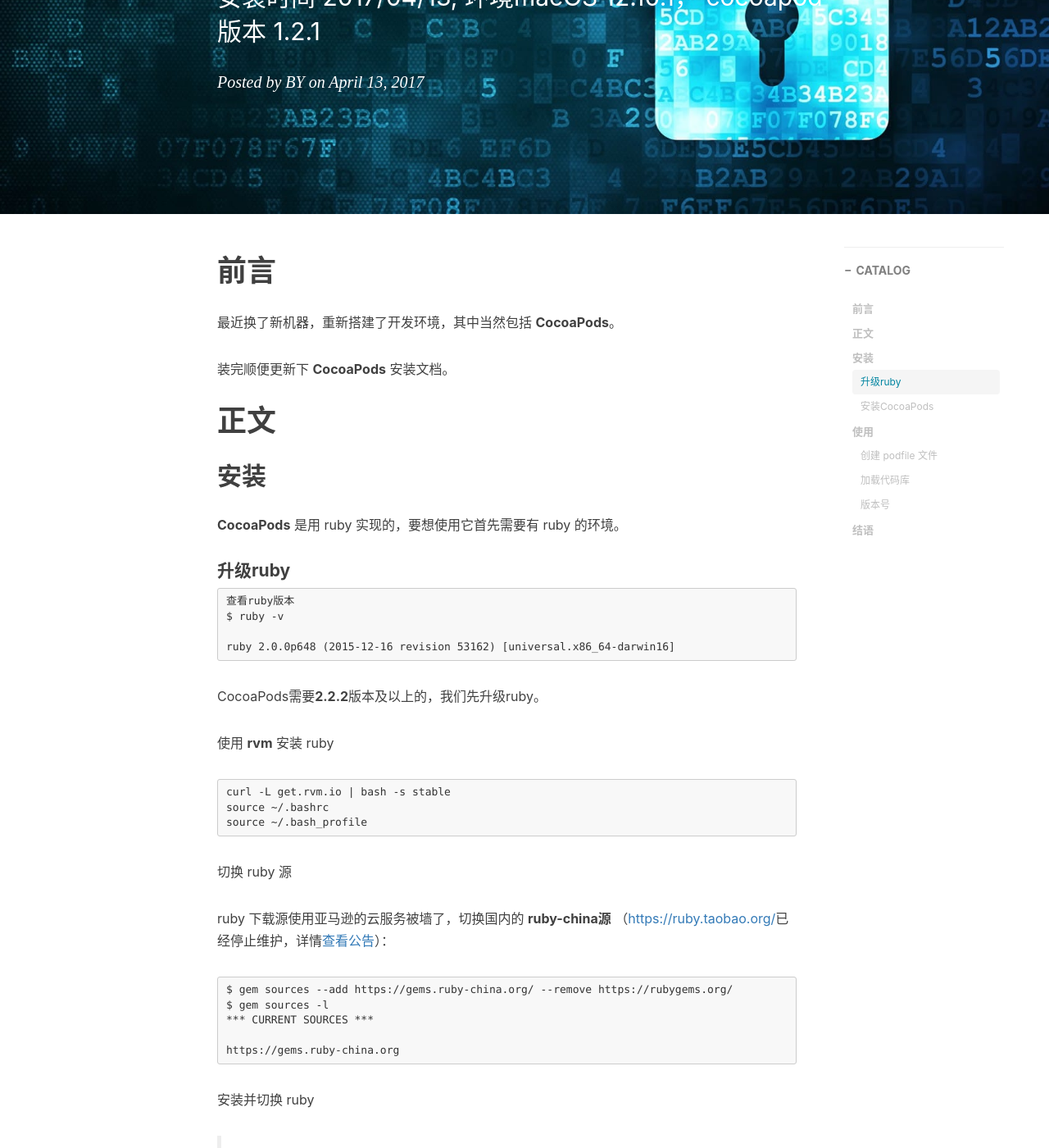
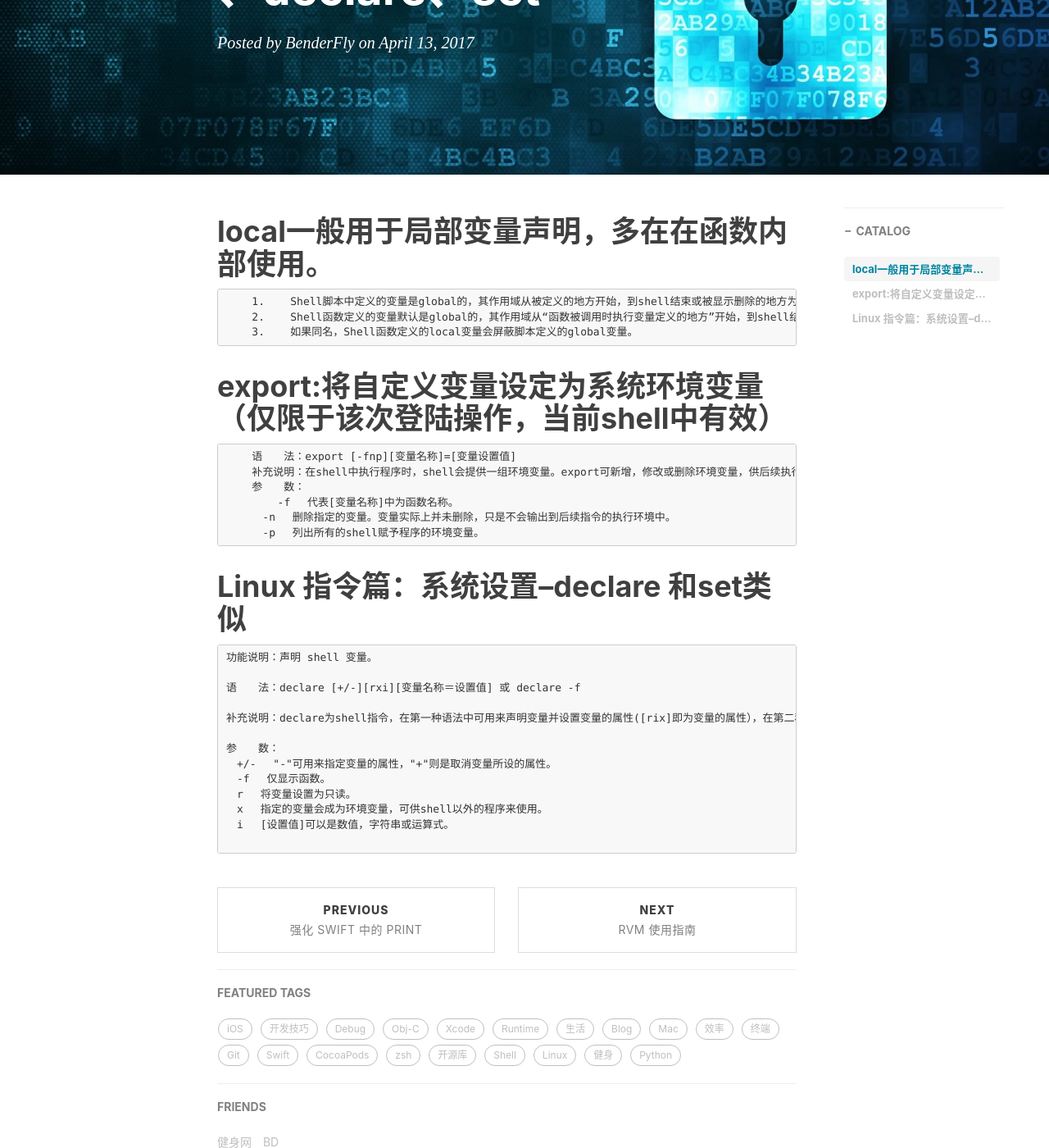
Before and after one commit to handerfly/handerfly.github.io, a Jekyll site: the page built from _posts/2019-04-02-shell变量-local-export-declare-set.md, in a window 1280 px wide and 1400 px high, scrolled down 304 px. Shown: the whole window at 82% size. Built offline with Jekyll 4.4.1, drawn with Linux system fonts in a browser that asks for light colours; nearby versions of some CDN libraries; comment, search, counter and statistics services are not loaded; some of the changed text lies outside the part shown.

Commit message:
Update 2019-04-02-shell变量-local-export-declare-set.md

````diff
--- a/_posts/2019-04-02-shell变量-local-export-declare-set.md
+++ b/_posts/2019-04-02-shell变量-local-export-declare-set.md
@@ -1,182 +1,46 @@
 ---
 layout:     post
-title:      CocoaPods 安装和使用
-subtitle:   安装时间 2017/04/13, 环境macOS 12.10.1， cocoapod版本 1.2.1
+title:      shell笔记-local、export用法 、declare、set
 date:       2017-04-13
-author:     BY
+author:     BenderFly
 header-img: img/post-bg-hacker.jpg
 catalog: true
-categories: 随便聊聊
+categories: Shell
 tags:
-    - iOS
-    - Xcode
-    - Cocopods
-    - ruby
+    - Shell
+    - Linux
 ---
 
-# 前言
+# local一般用于局部变量声明，多在在函数内部使用。
+```
+    1.    Shell脚本中定义的变量是global的，其作用域从被定义的地方开始，到shell结束或被显示删除的地方为止。
+    2.    Shell函数定义的变量默认是global的，其作用域从“函数被调用时执行变量定义的地方”开始，到shell结束或被显示删除处为止。函数定义的变量可以被显示定义成local的，其作用域局限于函数内。但请注意，函数的参数是local的。
+    3.    如果同名，Shell函数定义的local变量会屏蔽脚本定义的global变量。
+```
 
-最近换了新机器，重新搭建了开发环境，其中当然包括 **CocoaPods**。
+# export:将自定义变量设定为系统环境变量（仅限于该次登陆操作，当前shell中有效）
+```
+    语　　法：export [-fnp][变量名称]=[变量设置值]
+    补充说明：在shell中执行程序时，shell会提供一组环境变量。export可新增，修改或删除环境变量，供后续执行的程序使用。
+    参　　数：
+        -f 　代表[变量名称]中为函数名称。
+　    -n 　删除指定的变量。变量实际上并未删除，只是不会输出到后续指令的执行环境中。
+　    -p 　列出所有的shell赋予程序的环境变量。
+```
 
-装完顺便更新下 **CocoaPods** 安装文档。
+# Linux 指令篇：系统设置--declare  和set类似
+```
+功能说明：声明 shell 变量。
 
+语　　法：declare [+/-][rxi][变量名称＝设置值] 或 declare -f
 
-# 正文
+补充说明：declare为shell指令，在第一种语法中可用来声明变量并设置变量的属性([rix]即为变量的属性），在第二种语法中可用来显示shell函数。若不加上任何参数，则会显示全部的shell变量与函数(与执行set指令的效果相同)。
 
-
-## 安装
-
-**CocoaPods** 是用 ruby 实现的，要想使用它首先需要有 ruby 的环境。
-
-#### 升级ruby
-
-	查看ruby版本
-	$ ruby -v
-
-	ruby 2.0.0p648 (2015-12-16 revision 53162) [universal.x86_64-darwin16]
-
-CocoaPods需要**2.2.2**版本及以上的，我们先升级ruby。
-
-使用 **rvm** 安装 ruby
-
-	curl -L get.rvm.io | bash -s stable
-	source ~/.bashrc
-	source ~/.bash_profile
-
-切换 ruby 源
-
-ruby 下载源使用亚马逊的云服务被墙了，切换国内的 **ruby-china源** （<https://ruby.taobao.org/>已经停止维护，详情[查看公告](https://ruby.taobao.org/)）：
-
-	$ gem sources --add https://gems.ruby-china.org/ --remove https://rubygems.org/
-	$ gem sources -l
-	*** CURRENT SOURCES ***
-
-	https://gems.ruby-china.org
-
-安装并切换 ruby
-
-> 这里不建议安装最新的 2.4.0 版本，因为次版本的 ruby，在xcodebuild 自动打包时，会出现问题！ 所以退一步，安装 2.3.3版本~
-
-	rvm install 2.3.3 --disable-binary
-	rvm use 2.3.3 --default
-
-到此ruby升级完毕.
-
-有关RVM的使用可以看这篇 [RVM 使用指南](http://qiubaiying.github.io/2017/04/28/RVM-使用指南/)
-
-#### 安装CocoaPods
-
-1. 安装
-
-		sudo gem install -n /usr/local/bin cocoapods
-2. 升级版本库
-
-		pod setup
-
-	这里需要下载版本库（非常庞大），需要等很久
-
-		Receiving objects:  72% (865815/1197150), 150.07 MiB | 190.00 KiB/s
-
-	或者直接从其他装有cocoapod的电脑中拷贝`~/.cocoapods`到你的用户目录，然后再 `pod setup`会节省不少时间
-
-# 使用
-
-#### 创建 `podfile` 文件
-
-绝大多数人创建`podfile`都是用 `vim Podfile` 命令
-
-其实pod 已经提供了创建 `podfile` 文件的命令，在工程目录下
-
-	pod init
-
-将会自动生成 `podfile` 文件，并且为你写好了格式，稍做修改就能使用
+参　　数：
+　+/- 　"-"可用来指定变量的属性，"+"则是取消变量所设的属性。
+　-f 　仅显示函数。
+　r 　将变量设置为只读。
+　x 　指定的变量会成为环境变量，可供shell以外的程序来使用。
+　i 　[设置值]可以是数值，字符串或运算式。
 
 ```
-# Uncomment the next line to define a global platform for your project
-# platform :ios, '9.0'
-
-target 'projectName' do
-  # Comment the next line if you're not using Swift and don't want to use dynamic frameworks
-  use_frameworks!
-
-  # Pods for projectName
-
-  target 'projectNameTests' do
-    inherit! :search_paths
-    # Pods for testing
-  end
-
-  target 'projectNameUITests' do
-    inherit! :search_paths
-    # Pods for testing
-  end
-
-end
-```
-
-其中的
-
-```
-target 'projectNameTests' do
-    inherit! :search_paths
-    # Pods for testing
-  end
-
-  target 'projectNameUITests' do
-    inherit! :search_paths
-    # Pods for testing
-  end
-```
-
-是指定在单元测试和UI测试时导入的测试框架，若没有使用测试框架可以删除。
-
-修改iOS版本，添加`Alamofire`库
-
-```
-# Uncomment the next line to define a global platform for your project
-# platform :ios, '8.0'
-
-target 'projectName' do
-  # Comment the next line if you're not using Swift and don't want to use dynamic frameworks
-  use_frameworks!
-
-  # Pods for projectName
-
-  pod 'Alamofire', '~> 4.4'
-
-end
-```
-
-#### 加载代码库
-
-使用下面的命令，直接在本地版本库中查找对应的代码库信息，不升级版本库，节省时间
-
-	pod install --verbose --no-repo-update
-
-若找不到库，再使用下面的命令
-
-	pod install
-
-#### 版本号
-
-对版本号的操作除了指定与不指定，你还可以做其他操作：
-
--  `\>0.1`  高于0.1的任何版本
-- `\>=0.1`  版本0.1和任何更高版本
-- `<0.1`  低于0.1的任何版本
-- `<=0.1`  版本0.1和任何较低的版本
-- `〜>0.1.2`  版本 0.1.2的版本到0.2 ，不包括0.2。
-这个基于你指定的版本号的最后一个部分。这个例子等效于>= 0.1.2并且 <0.2.0，并且始终是你指定范围内的最新版本
-
-# 结语
-
-关于**CocoaPods**的安装和使用就这样简单的介绍完了，至于更多使用的方法（平时也用不到~）你可以用下面命令查看
-
-	$ pod
-
-若对 CocoaPods 的**个人仓库**感兴趣，也可以看看我的这两篇博客
-
-- [CocoaPods公有仓库的创建](http://qiubaiying.top/2017/03/08/CocoaPods%E5%85%AC%E6%9C%89%E4%BB%93%E5%BA%93%E7%9A%84%E5%88%9B%E5%BB%BA/)
-- [CocoaPods私有仓库的创建](http://qiubaiying.top/2017/03/10/CocoaPods%E7%A7%81%E6%9C%89%E4%BB%93%E5%BA%93%E7%9A%84%E5%88%9B%E5%BB%BA/)
-
- > 本文首次发布于 [BY Blog](http://qiubaiying.github.io), 作者 [@柏荧(BY)](http://github.com/qiubaiying) ,转载请保留原文链接.
````
